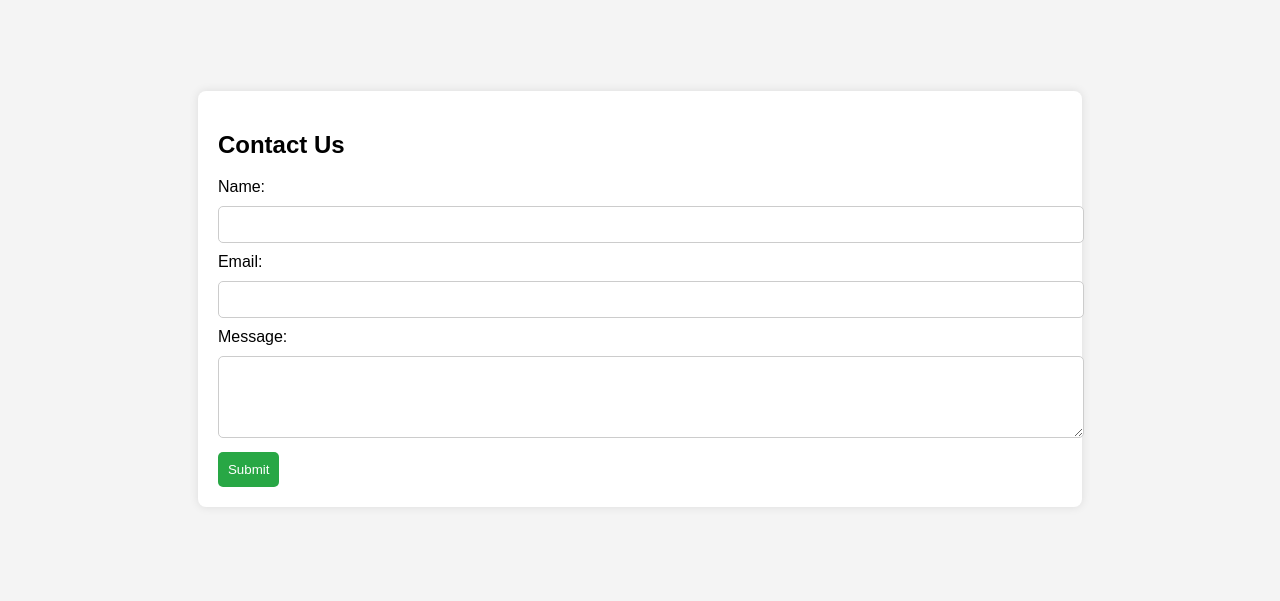
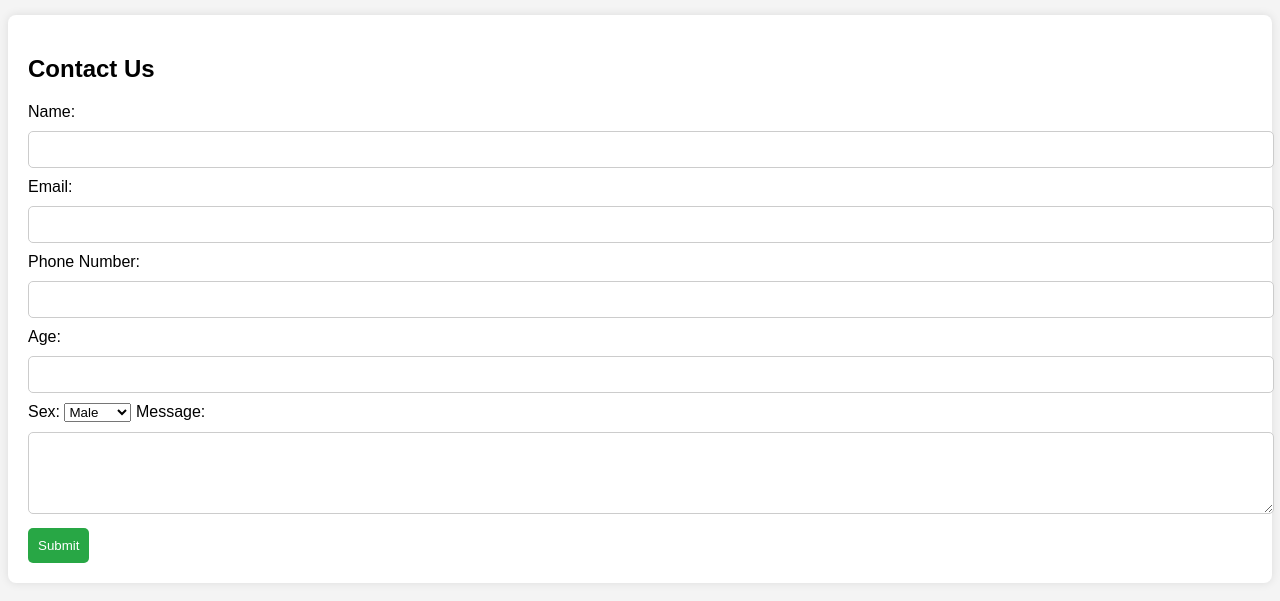
Before and after one commit to sureshmukhi369/abcDemo, a plain HTML site: page index.html in a window 1280 px wide. Shown: the part 109-710 px from the top of the page. Drawn offline with Linux system fonts and the light colour scheme.

Commit message:
added new fields

```diff
--- a/index.html
+++ b/index.html
@@ -49,6 +49,19 @@
             <label for="email">Email:</label>
             <input type="email" id="email" name="email" required>
 
+            <label for="phone">Phone Number:</label>
+            <input type="tel" id="phone" name="phone" required>
+
+            <label for="age">Age:</label>
+            <input type="number" id="age" name="age" required>
+
+            <label for="sex">Sex:</label>
+            <select id="sex" name="sex" required>
+                <option value="male">Male</option>
+                <option value="female">Female</option>
+                <option value="other">Other</option>
+            </select>
+
             <label for="message">Message:</label>
             <textarea id="message" name="message" rows="4" required></textarea>
 
```
